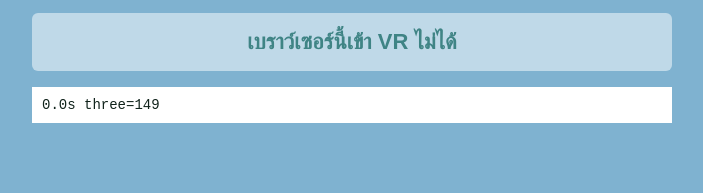
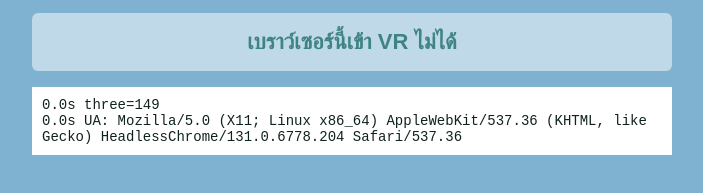
Before and after one commit to 14813drschool/evac-vr, a plain HTML site: page test.html in a window 1280 px wide. Shown: the part 135-328 px from the top of the page, without its empty margins (288-991 px from the left). Drawn offline with Linux system fonts and the light colour scheme.

Commit message:
หน้าทดสอบแสดง user agent เต็ม
Co-Authored-By: Claude Opus 5.5 <noreply@anthropic.com>
Claude-Session: https://claude.ai/code/session_01RdNnLd1Amv6gEiMS2egPZQ

```diff
--- a/test.html
+++ b/test.html
@@ -25,7 +25,7 @@
 const L=document.getElementById('log');let n=0,drawn=false;
 const log=m=>{L.textContent+=(performance.now()/1000).toFixed(1)+'s '+m+'\n';};
 window.addEventListener('error',e=>log('ERR '+(e.message||e.error)));
-log('three='+THREE.REVISION+' '+((navigator.userAgent.match(/OculusBrowser\/[\d.]+/)||[''])[0]));
+log('three='+THREE.REVISION);log('UA: '+navigator.userAgent);
 const r=new THREE.WebGLRenderer({antialias:true});r.setSize(innerWidth,innerHeight);r.xr.enabled=true;r.xr.setReferenceSpaceType('local-floor');
 document.body.appendChild(r.domElement);
 const sc=new THREE.Scene();sc.background=new THREE.Color(0x7fb2d0);
```
